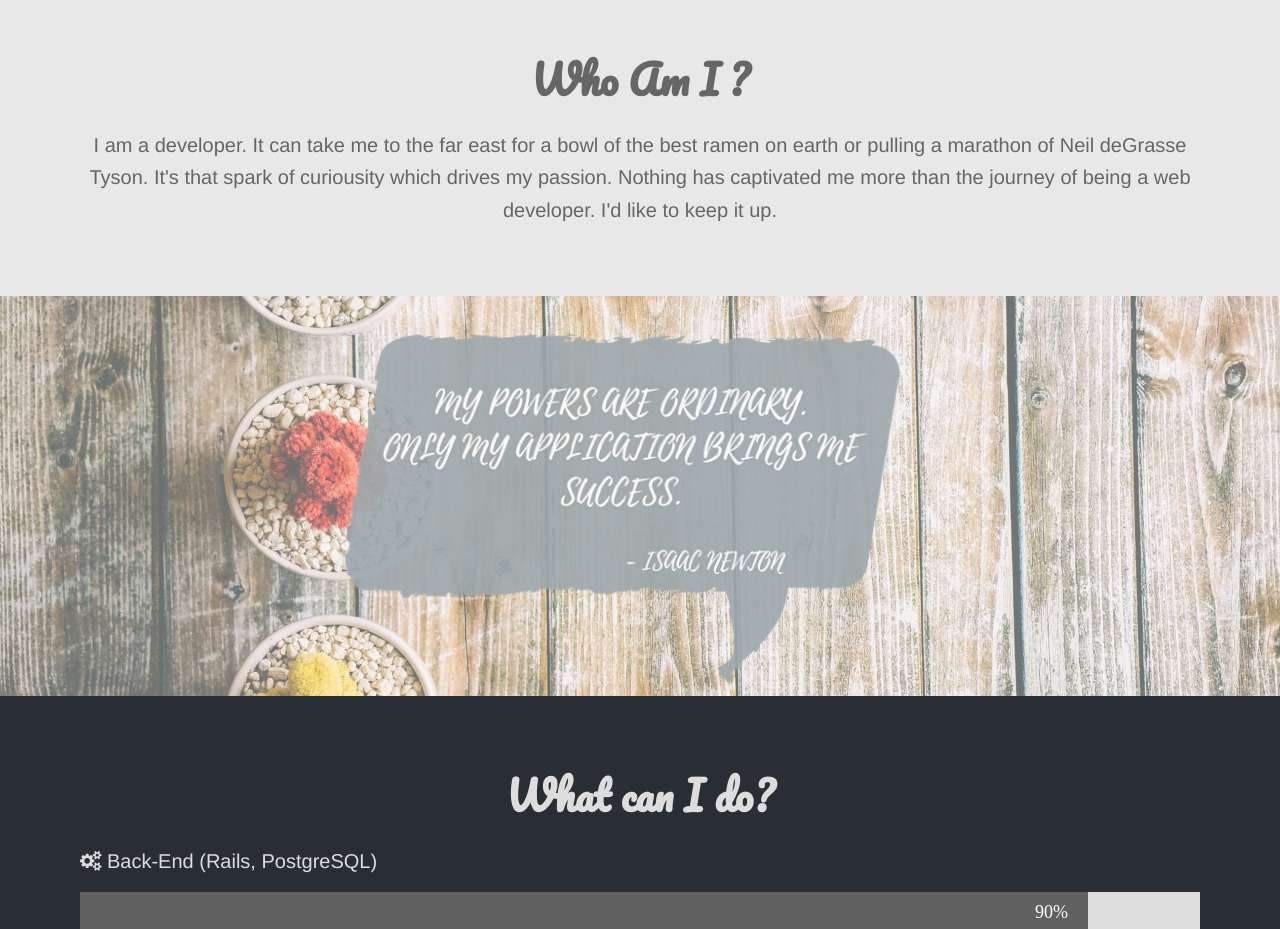
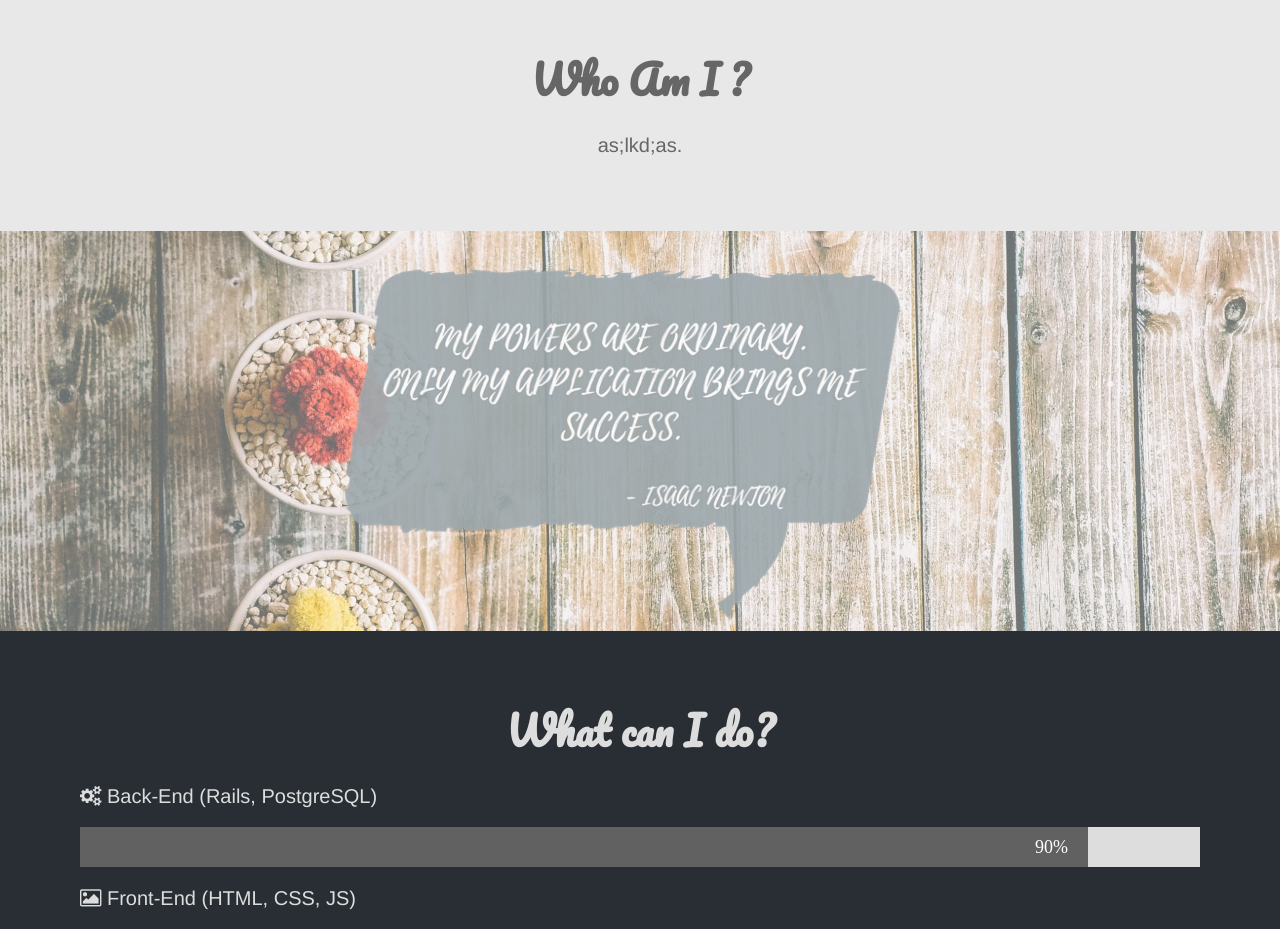
Before and after one commit to JoseCastrejonQIC/Ejemplo_curso, a plain HTML site: page index.html in a window 1280 px wide. Shown: the part 820-1749 px from the top of the page. Drawn offline with nearby package versions, Linux system fonts and the light colour scheme; a web font is replaced by a local one.

Commit message:
cambiamos texto en pagina

```diff
--- a/index.html
+++ b/index.html
@@ -48,8 +48,8 @@
     <h1>Who Am I ?</h1>
 
     <p>
-      I am a developer.
-      It can take me to the far east for a bowl of the best ramen on earth or pulling a marathon of Neil deGrasse Tyson. It's that spark of curiousity which drives my passion. Nothing has captivated me more than the journey of being a web developer. I'd like to keep it up.
+      as;lkd;as.
+
     </p>
   </section>
 
```
